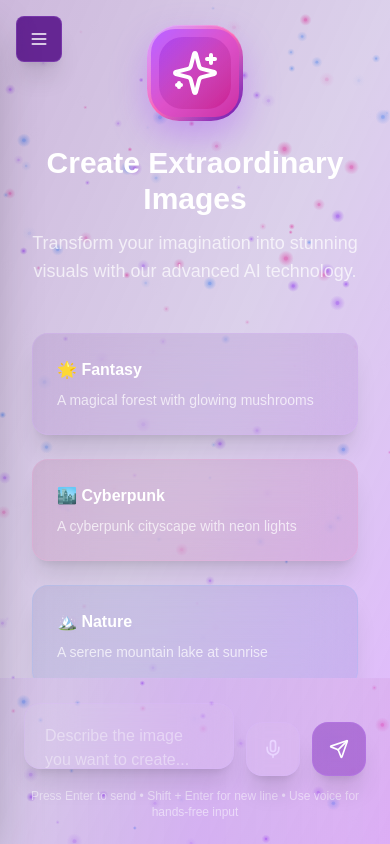
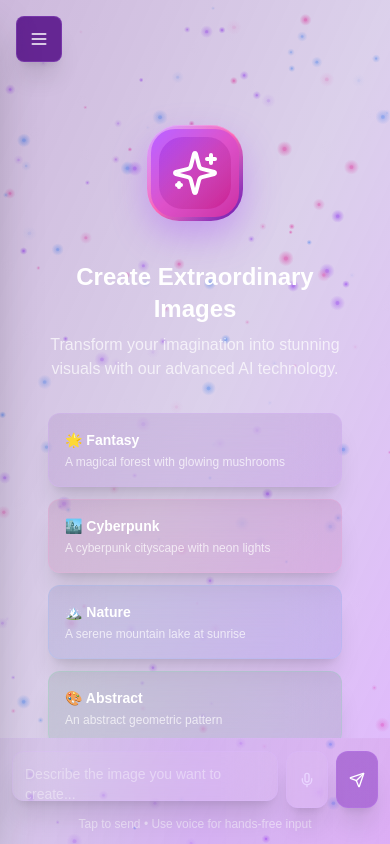
Before and after one commit to prashu-tech/AI-Generator, a Next.js app: page /dashboard in a window 390 px wide. Built offline with nearby package versions, Linux system fonts and the light colour scheme.

Commit message:
fix: optimize mobile layout and improve responsiveness in Dashboard component

```diff
--- a/src/componunt/dashboard/dashboard.jsx
+++ b/src/componunt/dashboard/dashboard.jsx
@@ -727,7 +727,7 @@ const Dashboard = ({ user, setUser, activeTab, setActiveTab }) => {
     );
   };
 
-  return (
+ return (
     <>
       {/* 🔥 NEW: Toast Manager */}
       <ToastManager toasts={toasts} removeToast={removeToast} />
@@ -749,64 +749,71 @@ const Dashboard = ({ user, setUser, activeTab, setActiveTab }) => {
           deleteConversation={deleteConversation}
         />
 
-        {/* 🔥 EXISTING: Main Content Area (unchanged) */}
+        {/* 🔥 MOBILE OPTIMIZED: Main Content Area */}
         <div className="flex-1 flex flex-col min-w-0">
           {/* Messages Area */}
-          <div className="flex-1 overflow-y-auto p-8">
+          <div className="flex-1 overflow-y-auto p-4 sm:p-6 md:p-8">
             {/* Display current conversation title if exists */}
             {currentSessionId && messages.length > 0 && (
-              <div className="mb-6 text-center">
-                <h2 className="text-xl text-white/80 font-medium">
+              <div className="mb-4 sm:mb-6 text-center">
+                <h2 className="text-lg sm:text-xl text-white/80 font-medium">
                   {conversations.find(c => c.sessionId === currentSessionId)?.title || 'Conversation'}
                 </h2>
               </div>
             )}
 
             {messages.length === 0 ? (
-              <div className="flex flex-col items-center justify-center h-full text-center mt-20 md:mt-0">
-                {/* 🔥 EXISTING: Interactive 3D Rotating Logo (unchanged) */}
-                <Interactive3DRotatingLogo />
+              <div className="flex flex-col items-center justify-center h-full md:h-[86%] text-center px-4 sm:px-6 md:px-0 pt-33 sm:pt-20 md:mt-0">
+                {/* 🔥 MOBILE OPTIMIZED: Interactive 3D Rotating Logo */}
+                <div className="mb-4 sm:mb-6">
+                  <Interactive3DRotatingLogo />
+                </div>
 
-                <h2 className="text-3xl font-bold text-white mb-3">Create Extraordinary Images</h2>
-                <p className="text-white/70 mb-12 max-w-md text-lg">
+                <h2 className="text-2xl sm:text-3xl font-bold text-white mb-2 sm:mb-3 px-2">Create Extraordinary Images</h2>
+                <p className="text-white/70 mb-8 sm:mb-12 max-w-sm sm:max-w-md text-base sm:text-lg px-4">
                   Transform your imagination into stunning visuals with our advanced AI technology.
                 </p>
-                <div className="grid grid-cols-1 md:grid-cols-2 gap-6 max-w-3xl w-full">
+
+                {/* 🔥 MOBILE OPTIMIZED: Grid Layout */}
+                <div className="grid grid-cols-1 sm:grid-cols-2 gap-3 sm:gap-4 md:gap-6 max-w-sm sm:max-w-2xl md:max-w-3xl w-full px-4 sm:px-0">
                   <button
                     onClick={() => setInputText("A magical forest with glowing mushrooms and fairy lights")}
-                    className="p-6 bg-gradient-to-br from-purple-900/10 to-purple-800/10 hover:from-purple-800/20 hover:to-purple-700/20 border border-purple-300/20 rounded-2xl text-left transition-all duration-300 backdrop-blur-xl shadow-xl hover:shadow-2xl transform hover:scale-[1.02] hover:border-purple-400/30"
+                    className="p-4 sm:p-6 bg-gradient-to-br from-purple-900/10 to-purple-800/10 hover:from-purple-800/20 hover:to-purple-700/20 border border-purple-300/20 rounded-xl sm:rounded-2xl text-left transition-all duration-300 backdrop-blur-xl shadow-xl hover:shadow-2xl transform hover:scale-[1.02] hover:border-purple-400/30 active:scale-[0.98]"
                   >
-                    <h3 className="font-semibold text-white mb-2 flex items-center gap-2">
+                    <h3 className="font-semibold text-white mb-1 sm:mb-2 flex items-center gap-2 text-sm sm:text-base">
                       🌟 Fantasy
                     </h3>
-                    <p className="text-sm text-white/70">A magical forest with glowing mushrooms</p>
+                    <p className="text-xs sm:text-sm text-white/70">A magical forest with glowing mushrooms</p>
                   </button>
+
                   <button
                     onClick={() => setInputText("A cyberpunk cityscape with neon lights reflecting in rain")}
-                    className="p-6 bg-gradient-to-br from-pink-900/10 to-pink-800/10 hover:from-pink-800/20 hover:to-pink-700/20 border border-pink-300/20 rounded-2xl text-left transition-all duration-300 backdrop-blur-xl shadow-xl hover:shadow-2xl transform hover:scale-[1.02] hover:border-pink-400/30"
+                    className="p-4 sm:p-6 bg-gradient-to-br from-pink-900/10 to-pink-800/10 hover:from-pink-800/20 hover:to-pink-700/20 border border-pink-300/20 rounded-xl sm:rounded-2xl text-left transition-all duration-300 backdrop-blur-xl shadow-xl hover:shadow-2xl transform hover:scale-[1.02] hover:border-pink-400/30 active:scale-[0.98]"
                   >
-                    <h3 className="font-semibold text-white mb-2 flex items-center gap-2">
+                    <h3 className="font-semibold text-white mb-1 sm:mb-2 flex items-center gap-2 text-sm sm:text-base">
                       🏙️ Cyberpunk
                     </h3>
-                    <p className="text-sm text-white/70">A cyberpunk cityscape with neon lights</p>
+                    <p className="text-xs sm:text-sm text-white/70">A cyberpunk cityscape with neon lights</p>
                   </button>
+
                   <button
                     onClick={() => setInputText("A serene mountain lake at sunrise with mist")}
-                    className="p-6 bg-gradient-to-br from-blue-900/10 to-blue-800/10 hover:from-blue-800/20 hover:to-blue-700/20 border border-blue-300/20 rounded-2xl text-left transition-all duration-300 backdrop-blur-xl shadow-xl hover:shadow-2xl transform hover:scale-[1.02] hover:border-blue-400/30"
+                    className="p-4 sm:p-6 bg-gradient-to-br from-blue-900/10 to-blue-800/10 hover:from-blue-800/20 hover:to-blue-700/20 border border-blue-300/20 rounded-xl sm:rounded-2xl text-left transition-all duration-300 backdrop-blur-xl shadow-xl hover:shadow-2xl transform hover:scale-[1.02] hover:border-blue-400/30 active:scale-[0.98]"
                   >
-                    <h3 className="font-semibold text-white mb-2 flex items-center gap-2">
+                    <h3 className="font-semibold text-white mb-1 sm:mb-2 flex items-center gap-2 text-sm sm:text-base">
                       🏔️ Nature
                     </h3>
-                    <p className="text-sm text-white/70">A serene mountain lake at sunrise</p>
+                    <p className="text-xs sm:text-sm text-white/70">A serene mountain lake at sunrise</p>
                   </button>
+
                   <button
                     onClick={() => setInputText("An abstract geometric pattern with vibrant colors")}
-                    className="p-6 bg-gradient-to-br from-green-900/10 to-green-800/10 hover:from-green-800/20 hover:to-green-700/20 border border-green-300/20 rounded-2xl text-left transition-all duration-300 backdrop-blur-xl shadow-xl hover:shadow-2xl transform hover:scale-[1.02] hover:border-green-400/30"
+                    className="p-4 sm:p-6 bg-gradient-to-br from-green-900/10 to-green-800/10 hover:from-green-800/20 hover:to-green-700/20 border border-green-300/20 rounded-xl sm:rounded-2xl text-left transition-all duration-300 backdrop-blur-xl shadow-xl hover:shadow-2xl transform hover:scale-[1.02] hover:border-green-400/30 active:scale-[0.98]"
                   >
-                    <h3 className="font-semibold text-white mb-2 flex items-center gap-2">
+                    <h3 className="font-semibold text-white mb-1 sm:mb-2 flex items-center gap-2 text-sm sm:text-base">
                       🎨 Abstract
                     </h3>
-                    <p className="text-sm text-white/70">An abstract geometric pattern</p>
+                    <p className="text-xs sm:text-sm text-white/70">An abstract geometric pattern</p>
                   </button>
                 </div>
               </div>
@@ -816,22 +823,22 @@ const Dashboard = ({ user, setUser, activeTab, setActiveTab }) => {
                   <MessageBubble key={message.id} message={message} />
                 ))}
                 {isGenerating && (
-                  <div className="flex justify-start mb-8">
+                  <div className="flex justify-start mb-6 sm:mb-8">
                     <div className="max-w-4xl w-full">
-                      <div className="flex items-center mb-3">
-                        <div className="w-10 h-10 bg-gradient-to-br from-purple-400 via-pink-400 to-purple-600 rounded-full flex items-center justify-center mr-3 shadow-lg">
-                          <Sparkles className="w-5 h-5 text-white animate-spin" />
+                      <div className="flex items-center mb-2 sm:mb-3">
+                        <div className="w-8 sm:w-10 h-8 sm:h-10 bg-gradient-to-br from-purple-400 via-pink-400 to-purple-600 rounded-full flex items-center justify-center mr-2 sm:mr-3 shadow-lg">
+                          <Sparkles className="w-4 sm:w-5 h-4 sm:h-5 text-white animate-spin" />
                         </div>
-                        <span className="text-white/90 text-sm font-medium">AI Image Generator</span>
+                        <span className="text-white/90 text-xs sm:text-sm font-medium">AI Image Generator</span>
                       </div>
-                      <div className="bg-gradient-to-br from-purple-900/10 via-purple-800/10 to-pink-900/10 border border-purple-300/20 rounded-3xl p-6 backdrop-blur-xl shadow-2xl">
-                        <div className="flex items-center gap-4">
+                      <div className="bg-gradient-to-br from-purple-900/10 via-purple-800/10 to-pink-900/10 border border-purple-300/20 rounded-2xl sm:rounded-3xl p-4 sm:p-6 backdrop-blur-xl shadow-2xl">
+                        <div className="flex items-center gap-3 sm:gap-4">
                           <div className="flex gap-1">
-                            <div className="w-3 h-3 bg-purple-400 rounded-full animate-bounce"></div>
-                            <div className="w-3 h-3 bg-pink-400 rounded-full animate-bounce delay-100"></div>
-                            <div className="w-3 h-3 bg-purple-400 rounded-full animate-bounce delay-200"></div>
+                            <div className="w-2 sm:w-3 h-2 sm:h-3 bg-purple-400 rounded-full animate-bounce"></div>
+                            <div className="w-2 sm:w-3 h-2 sm:h-3 bg-pink-400 rounded-full animate-bounce delay-100"></div>
+                            <div className="w-2 sm:w-3 h-2 sm:h-3 bg-purple-400 rounded-full animate-bounce delay-200"></div>
                           </div>
-                          <span className="text-white/90 font-medium">Creating your masterpiece...</span>
+                          <span className="text-white/90 font-medium text-sm sm:text-base">Creating your masterpiece...</span>
                         </div>
                       </div>
                     </div>
@@ -842,19 +849,19 @@ const Dashboard = ({ user, setUser, activeTab, setActiveTab }) => {
             )}
           </div>
 
-          {/* 🔥 EXISTING: Input Area (unchanged) */}
-          <div className="border-t border-purple-300/10 p-6 bg-gradient-to-r from-purple-800/5 via-purple-700/10 to-pink-800/5">
+          {/* 🔥 MOBILE OPTIMIZED: Input Area */}
+          <div className="border-t border-purple-300/10 p-3 sm:p-4 md:p-6 bg-gradient-to-r from-purple-800/5 via-purple-700/10 to-pink-800/5 safe-area-inset-bottom">
             <form onSubmit={handleSubmit} className="max-w-5xl mx-auto">
-              <div className="flex items-end gap-3">
+              <div className="flex gap-2 sm:gap-3">
                 <div className="flex-1 relative">
                   <textarea
                     ref={inputRef}
                     value={inputText}
                     onChange={(e) => setInputText(e.target.value)}
                     placeholder="Describe the image you want to create..."
-                    className="w-full p-5 bg-white/5 border border-purple-300/20 rounded-2xl text-white placeholder-white/40 resize-none focus:outline-none focus:ring-2 focus:ring-purple-400/40 focus:border-transparent backdrop-blur-xl shadow-xl transition-all font-medium"
+                    className="w-full p-3 sm:p-4 md:p-5 bg-white/5 border border-purple-300/20 rounded-xl sm:rounded-2xl text-white placeholder-white/40 resize-none focus:outline-none focus:ring-2 focus:ring-purple-400/40 focus:border-transparent backdrop-blur-xl shadow-xl transition-all font-medium text-sm sm:text-base"
                     rows="1"
-                    style={{ minHeight: '60px', maxHeight: '200px' }}
+                    style={{ minHeight: '50px', maxHeight: '150px' }}
                     onKeyDown={(e) => {
                       if (e.key === 'Enter' && !e.shiftKey) {
                         e.preventDefault();
@@ -863,29 +870,34 @@ const Dashboard = ({ user, setUser, activeTab, setActiveTab }) => {
                     }}
                   />
                 </div>
+
                 <button
                   type="button"
                   onClick={handleVoiceInput}
-                  className={`p-4 rounded-2xl border transition-all duration-200 backdrop-blur-sm shadow-xl transform hover:scale-105 ${
+                  className={`p-3 sm:p-4 rounded-xl sm:rounded-2xl border transition-all duration-200 backdrop-blur-sm shadow-xl transform active:scale-95 sm:hover:scale-105 ${
                     isListening
                       ? 'bg-red-600/80 border-red-400/40 text-white shadow-red-500/20'
                       : 'bg-white/5 border-purple-300/20 text-purple-200 hover:bg-white/10 hover:border-purple-300/30'
                   }`}
                   title={isListening ? 'Stop listening' : 'Voice input'}
                 >
-                  {isListening ? <MicOff className="w-5 h-5" /> : <Mic className="w-5 h-5" />}
+                  {isListening ? <MicOff className="w-4 sm:w-5 h-4 sm:h-5" /> : <Mic className="w-4 sm:w-5 h-4 sm:h-5" />}
                 </button>
+
                 <button
                   type="submit"
                   disabled={!inputText.trim() || isGenerating}
-                  className="p-4 bg-gradient-to-r from-purple-600/80 to-pink-600/80 hover:from-purple-500/90 hover:to-pink-500/90 disabled:from-purple-800/40 disabled:to-purple-800/40 disabled:cursor-not-allowed text-white rounded-2xl transition-all duration-200 shadow-xl backdrop-blur-sm transform hover:scale-105 disabled:transform-none border border-purple-400/20"
+                  className="p-3 sm:p-4 bg-gradient-to-r from-purple-600/80 to-pink-600/80 hover:from-purple-500/90 hover:to-pink-500/90 disabled:from-purple-800/40 disabled:to-purple-800/40 disabled:cursor-not-allowed text-white rounded-xl sm:rounded-2xl transition-all duration-200 shadow-xl backdrop-blur-sm transform active:scale-95 sm:hover:scale-105 disabled:transform-none border border-purple-400/20"
                   title="Generate image"
                 >
-                  <Send className="w-5 h-5" />
+                  <Send className="w-4 sm:w-5 h-4 sm:h-5" />
                 </button>
               </div>
-              <div className="mt-3 text-xs text-white/50 text-center font-medium">
-                Press Enter to send • Shift + Enter for new line • Use voice for hands-free input
+
+              {/* 🔥 MOBILE OPTIMIZED: Help text */}
+              <div className="mt-2 sm:mt-3 text-xs text-white/50 text-center font-medium px-2">
+                <span className="hidden sm:inline">Press Enter to send • Shift + Enter for new line • Use voice for hands-free input</span>
+                <span className="sm:hidden">Tap to send • Use voice for hands-free input</span>
               </div>
             </form>
           </div>
@@ -893,6 +905,7 @@ const Dashboard = ({ user, setUser, activeTab, setActiveTab }) => {
       </div>
     </>
   );
+
 };
 
 export default Dashboard;
```
